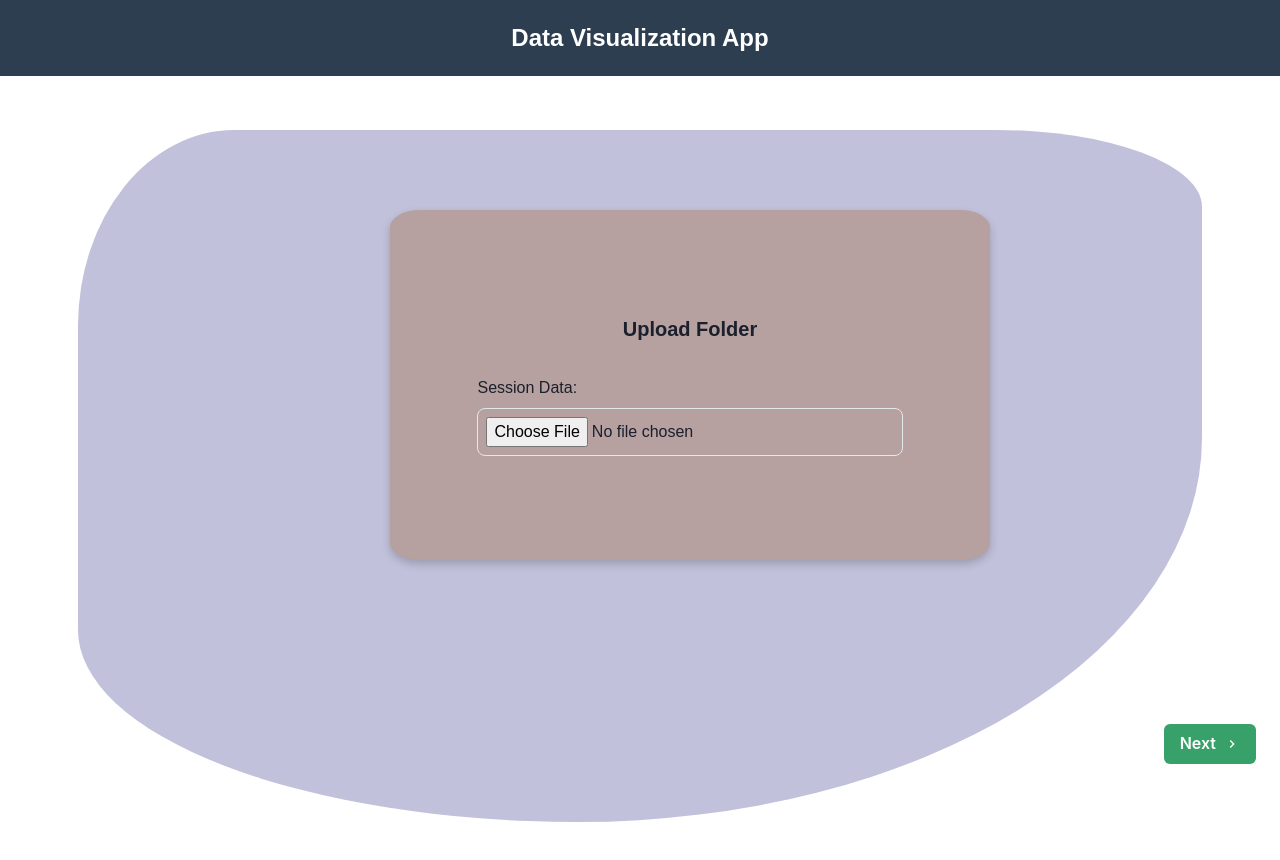
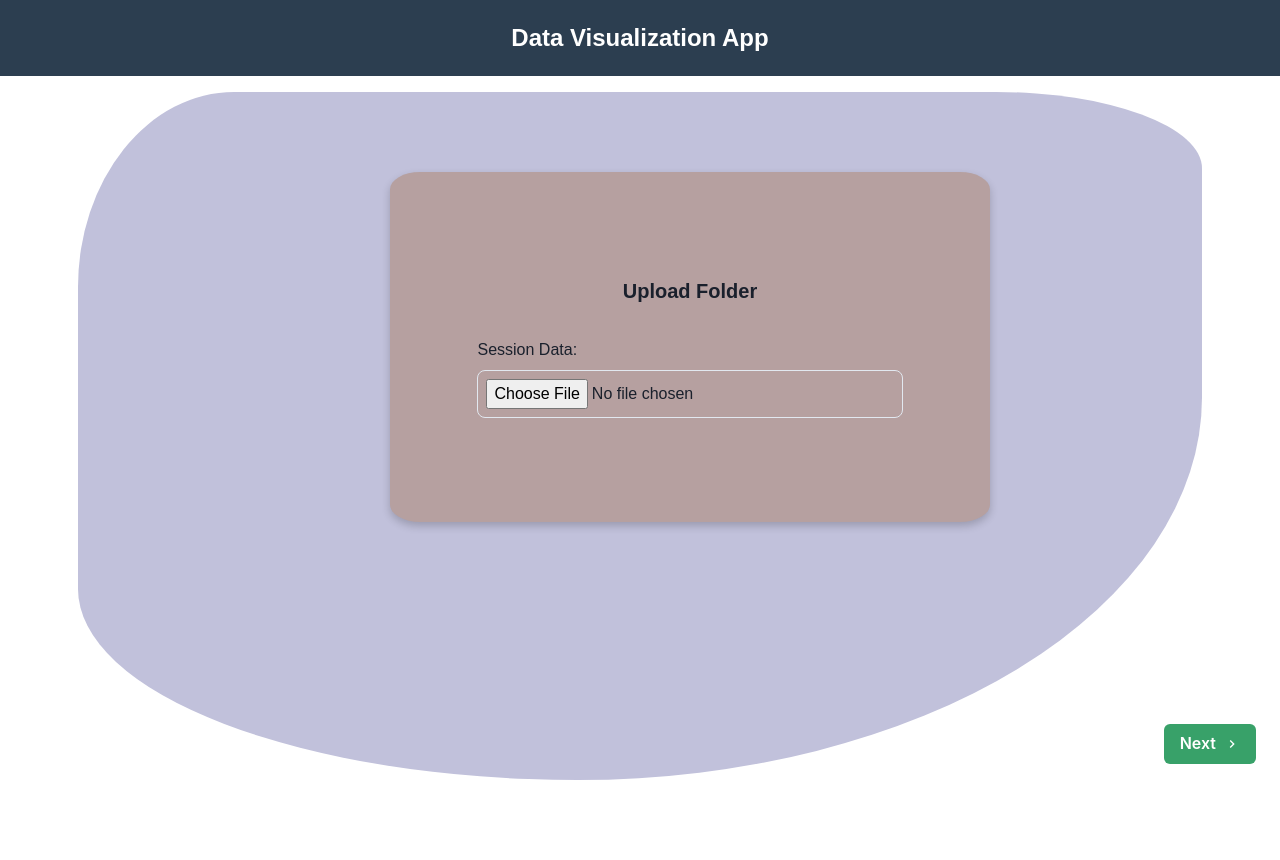
Before and after one commit to RujH/data-visualization-app, a React (Create React App) app: page / in a window 1280 px wide. Shown: the top 860 px of the page. After the commit the page ends 800 px from the top, so only its background shows below. Built offline with nearby package versions, Linux system fonts and the light colour scheme; the HTML template or start-up script is replaced by a standard one.

Commit message:
Removed strict mode and removed homepage scrolling

```diff
--- a/src/index.tsx
+++ b/src/index.tsx
@@ -8,9 +8,7 @@ const root = ReactDOM.createRoot(
   document.getElementById('root') as HTMLElement
 );
 root.render(
-  <React.StrictMode>
     <App />
-  </React.StrictMode>
 );
 
 // If you want to start measuring performance in your app, pass a function
--- a/src/pages/HomePage.tsx
+++ b/src/pages/HomePage.tsx
@@ -39,10 +39,11 @@ export default function HomePage() {
       spacing={4}
       align="center"
       justify="center"
-      h="100vh"
+      h="90vh"
       p={4}
+      overflow="hidden"
     >
-      <div className='backgroundShap'>
+      <div className='backgroundShap' style={{ height: '100vh', overflow: 'hidden' }}>
         <Box
           w="100%"
           maxW="500px"
```
